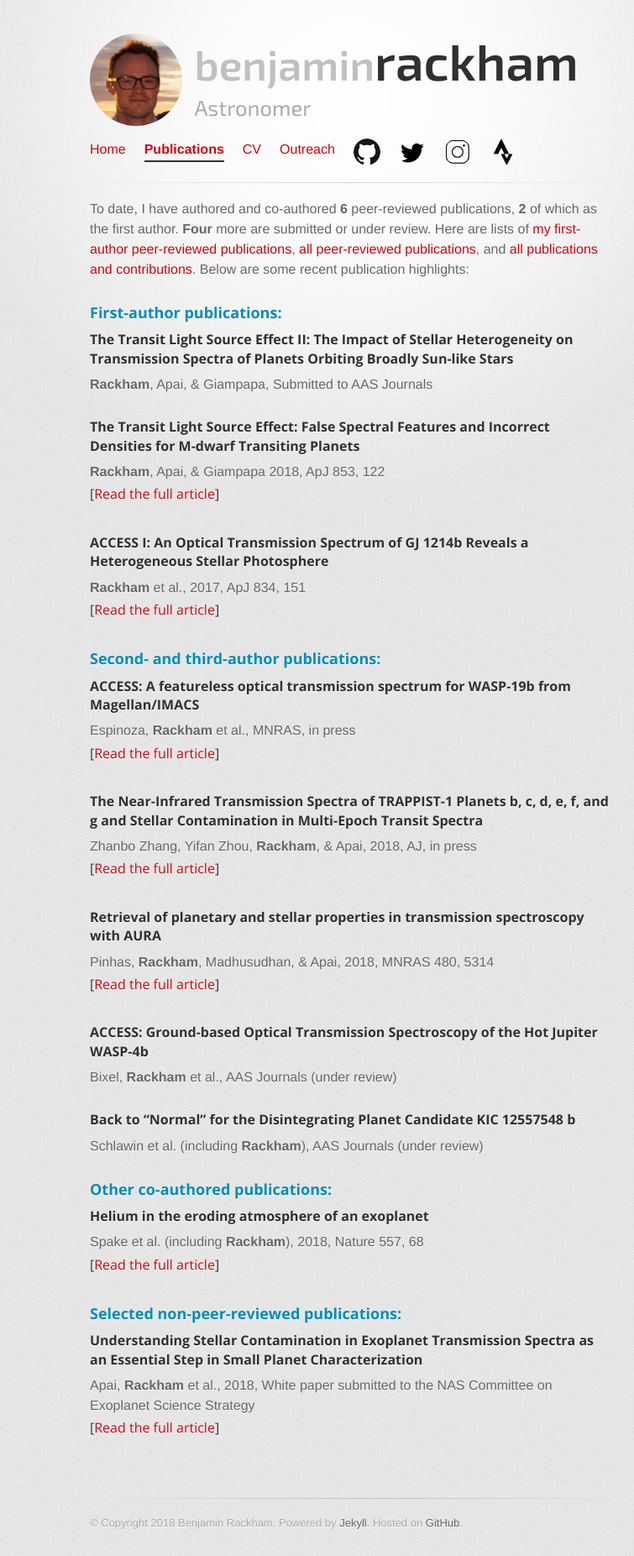
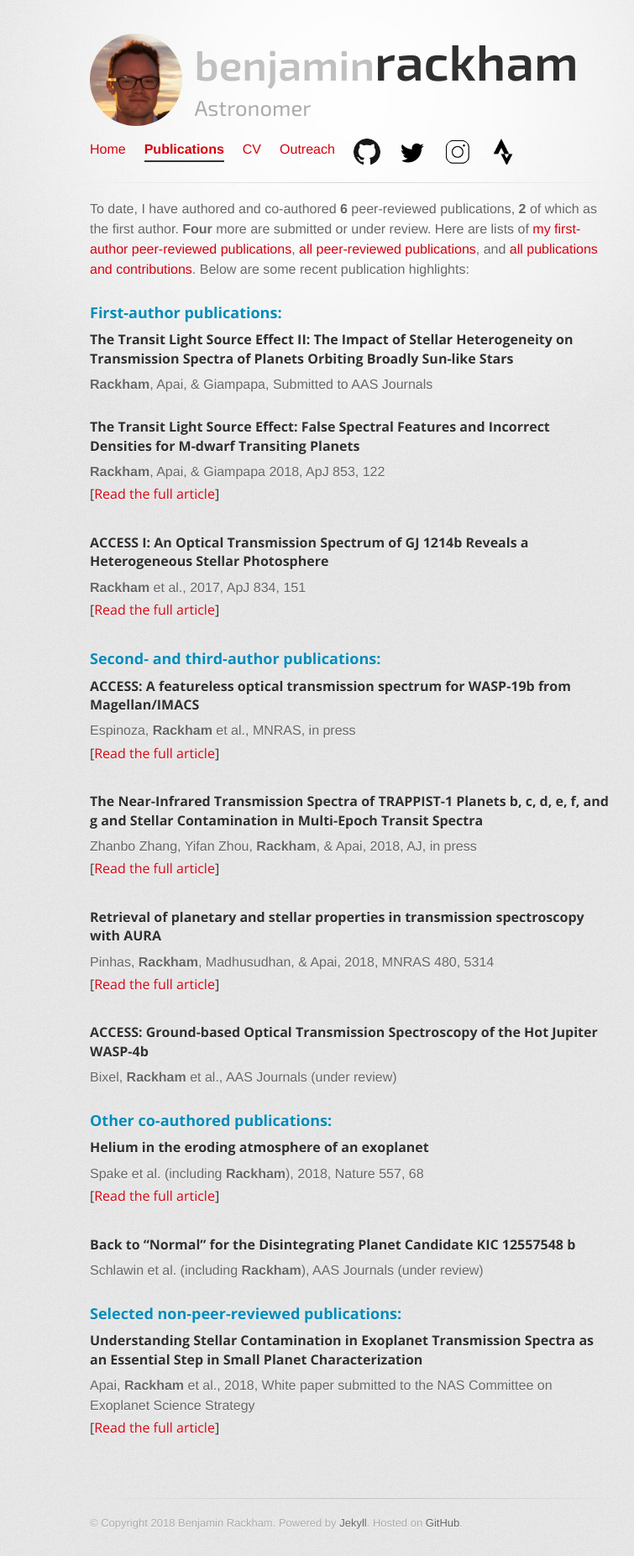
Before and after one commit to brackham/brackham.github.io, a Jekyll site: the page built from publications/index.html, in a window 1280 px wide. Shown: the whole page at 84% size, without its empty margins (223-978 px from the left). Built offline with Jekyll 4.4.1, drawn with Linux system fonts in a browser that asks for light colours; some of the changed lines change nothing that is shown.

Commit message:
Update index.html

```diff
--- a/publications/index.html
+++ b/publications/index.html
@@ -82,11 +82,6 @@ Below are some recent publication highlights:
     Bixel, <b>Rackham</b> et al., AAS Journals (under review)<br>
   </div>
   <br>
-  <div class="job">
-    <h4><b>Back to “Normal” for the Disintegrating Planet Candidate KIC 12557548 b</b></h4>
-    Schlawin et al. (including <b>Rackham</b>), AAS Journals (under review)<br>
-  </div>
-  <br>
 </section>
 
 <section id="co-author">
@@ -98,6 +93,13 @@ Below are some recent publication highlights:
     <h4>[<a href="https://arxiv.org/abs/1805.01298" target="_blank">Read the full article</a>]</h4>
   </div>
   <br>
+
+  <div class="job">
+    <h4><b>Back to “Normal” for the Disintegrating Planet Candidate KIC 12557548 b</b></h4>
+    Schlawin et al. (including <b>Rackham</b>), AAS Journals (under review)<br>
+  </div>
+  <br>
+
 </section>
 
 <section id="co-author">
```
